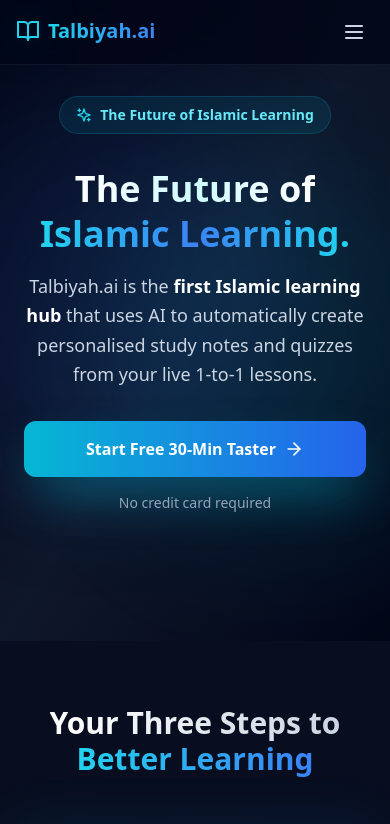
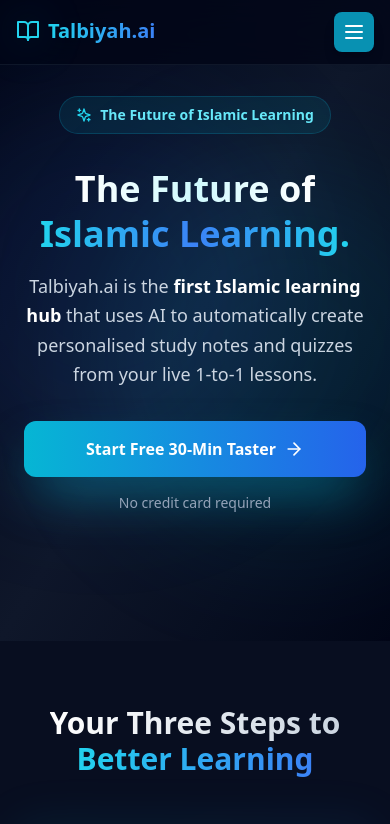
Before and after one commit to NathanFontaine1981/Talbiyah.ai, a React (Vite) app: page / in a window 390 px wide. Shown: the top 824 px of the page. Built offline with nearby package versions, Linux system fonts and the light colour scheme; no server answers.

Commit message:
Make mobile menu button more visible with cyan background

```diff
--- a/src/pages/Home.tsx
+++ b/src/pages/Home.tsx
@@ -96,7 +96,7 @@ export default function Home() {
           {/* Mobile menu button */}
           <button
             onClick={() => setMobileMenuOpen(!mobileMenuOpen)}
-            className="md:hidden p-2 text-slate-300 hover:text-white transition"
+            className="md:hidden p-2 bg-cyan-600 hover:bg-cyan-500 text-white rounded-lg transition shadow-lg"
           >
             {mobileMenuOpen ? <X className="w-6 h-6" /> : <Menu className="w-6 h-6" />}
           </button>
```
